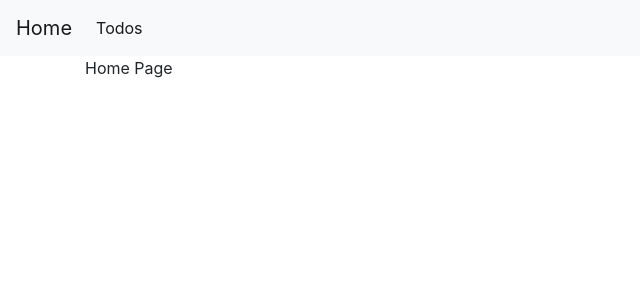
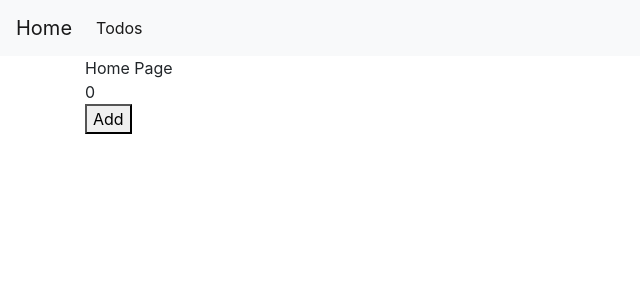
Before and after one commit to thisiswoo/study-vue3-todo-list, a Vue app: page / in a window 1280 px wide. Shown: the top 300 px of the page, without its empty margins (0-640 px from the left). Built offline with nearby package versions, Linux system fonts and the light colour scheme.

Commit message:
using reactivity toRefs

```diff
--- /dev/null
+++ b/src/composables/toRefs.js
@@ -0,0 +1,14 @@
+import {  reactive, toRefs } from 'vue';
+
+export const useCount = () => {
+
+    // 객체 자체는 reactive하지만 객체 안의 값들은 reactive 하지 않기 때문에
+    // index.vue의 count가 Add 버튼을 눌러도 값이 0으로 고정되어 있음.
+    // toRefs를 사용하면 ref() 처럼 사용 가능.
+    const state = reactive({
+        count: 0
+    });
+
+    // return state;
+    return toRefs(state);   // toRefs()로 감싸주면 위 count의 값이 ref으로 바뀜.
+}
--- a/src/pages/index.vue
+++ b/src/pages/index.vue
@@ -1,11 +1,23 @@
 <template>
-    <div>
-        Home Page
-    </div>
+    <div>Home Page</div>
+    <div>{{ count }}</div>
+    <button @click="count++">Add</button>
 </template>
 
 <script>
+import { useCount } from '@/composables/toRefs';    // .js확장자명은 생략 가능
+
 export default {
+    setup() {
+
+        // 구조 분해하여 'useCount()'안에 'count'사용하기
+        const { count } = useCount();   // reactive 한 함수의 값을 구조분해하여 꺼내오면 reactive하지 않게 된다.
+        console.log(count);
+
+        return {
+            count
+        }
+    }
 };
 </script>
 
```
Also changed, not shown: 1 other file (tests, documents, lock files or other folders).
